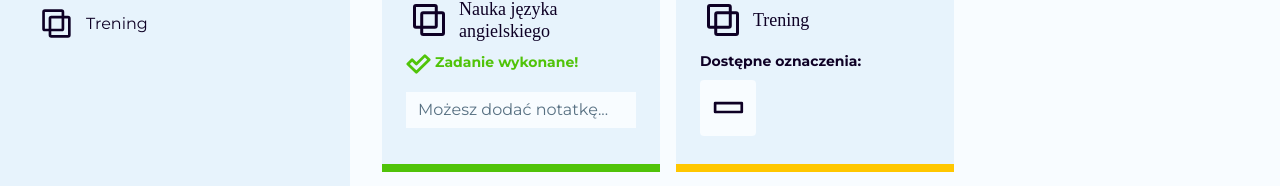
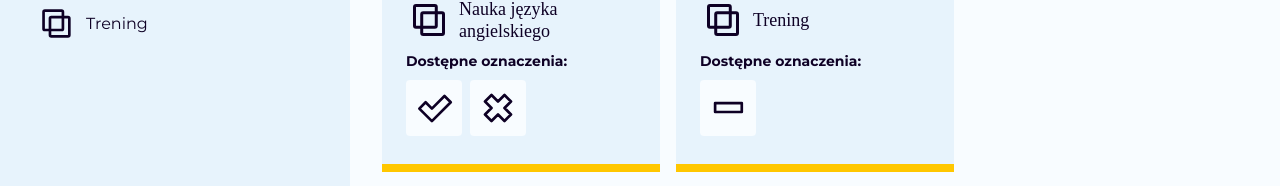
Before and after one commit to BarteXikora/habit-tracking, a React (Create React App) app in the folder client/: page /dashboard in a window 1280 px wide. Shown: the part 355-541 px from the top of the page. Built offline with nearby package versions, Linux system fonts and the light colour scheme; a web font is replaced by a local one.

Commit message:
Added reducer to select option.

```diff
--- a/client/src/components/sections/habits/HabitCard.tsx
+++ b/client/src/components/sections/habits/HabitCard.tsx
@@ -8,6 +8,8 @@ import iconNotApplicable from '../../../img/icon-not-applicable.svg'
 import iconDoneColored from '../../../img/icon-done-colored.svg'
 import iconNotDoneColored from '../../../img/icon-not-done-colored.svg'
 import iconNotApplicableColored from '../../../img/icon-not-applicable-colored.svg'
+import { useAppDispatch } from '../../../functions/reduxStore'
+import { selectOption } from '../../../features/habits'
 
 interface IHabitCard {
     habit: {
@@ -21,6 +23,7 @@ interface IHabitCard {
 
 const HabitCard = ({ habit }: IHabitCard) => {
     const [note, setNote] = useState<string>('')
+    const dispatch = useAppDispatch()
 
     return <Col md={4} className='d-grid px-2 pb-4'>
         <div className={`
@@ -106,6 +109,7 @@ const HabitCard = ({ habit }: IHabitCard) => {
                                                 option === 'done' ? iconDone : option === 'not-done' ? iconNotDone : iconNotApplicable
                                             }
                                             alt=""
+                                            onClick={() => dispatch(selectOption({ id: habit.id, option }))}
                                         />
                                     </Button>
                                 })
--- a/client/src/features/habits.ts
+++ b/client/src/features/habits.ts
@@ -13,7 +13,7 @@ const initialState: Habits[] = [{
     name: 'Nauka języka angielskiego',
     icon: null,
     options: ['done', 'not-done'],
-    selectedOption: 'done'
+    selectedOption: null
 }, {
     id: 'trening2',
     name: 'Trening',
@@ -25,8 +25,18 @@ const initialState: Habits[] = [{
 export const habitsSlice = createSlice({
     name: 'habits',
     initialState,
-    reducers: {}
+    reducers: {
+        selectOption: (state, action) => {
+            const { id, option } = action.payload
+
+            state.map(habit => {
+                if (habit.id === id) habit.selectedOption = option
+
+                return habit
+            })
+        }
+    }
 })
 
 export default habitsSlice.reducer
-// export const {} = habitsSlice.actions
+export const { selectOption } = habitsSlice.actions
```
